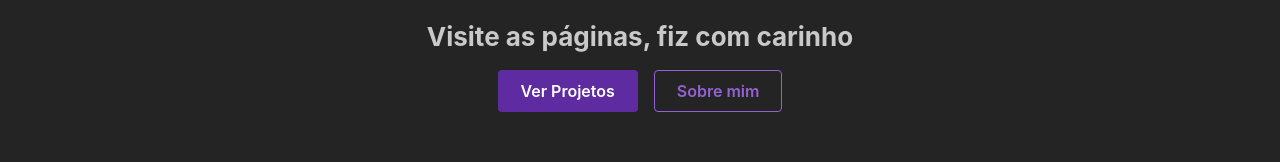
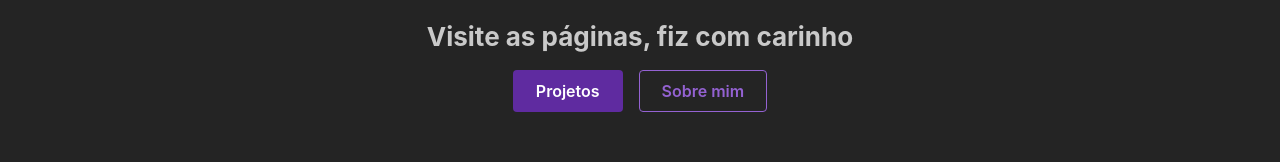
Before and after one commit to Carolinaribeirodacol/portfolio, a Next.js app in the folder frontend/: page / in a window 1280 px wide. Shown: the part 291-453 px from the top of the page. Built offline with nearby package versions, Linux system fonts and the light colour scheme; no server answers.

Commit message:
style: ajustes visuais

```diff
--- a/frontend/components/HeaderMenu.tsx
+++ b/frontend/components/HeaderMenu.tsx
@@ -1,5 +1,4 @@
 import {
-  Autocomplete,
   Burger,
   Drawer,
   Group,
@@ -8,7 +7,7 @@ import {
 import { useDisclosure } from "@mantine/hooks";
 import classes from "./HeaderSearch.module.css";
 import Link from "next/link";
-import { IconHome, IconSearch } from "@tabler/icons-react";
+import { IconHome } from "@tabler/icons-react";
 
 const links = [
   { link: "/about", label: "Sobre" },
@@ -19,7 +18,7 @@ export function HeaderMenu() {
   const [opened, { toggle, close }] = useDisclosure(false);
 
   const items = links.map((link) => (
-    <Link key={link.label} href={link.link} className={classes.link}>
+    <Link key={link.label} href={link.link} className={classes.link} onClick={close}>
       {link.label}
     </Link>
   ));
--- a/frontend/pages/index.tsx
+++ b/frontend/pages/index.tsx
@@ -14,6 +14,7 @@ import { Parallax } from "@gfazioli/mantine-parallax";
 
 import { useEffect, useState } from "react";
 import axios from "axios";
+import { useRouter } from "next/router";
 
 type Project = {
   id: number;
@@ -23,6 +24,7 @@ type Project = {
 
 export default function Home() {
   const [projects, setProjects] = useState<Project[]>([]);
+  const router = useRouter();
 
   useEffect(() => {
     const apiUrl = process.env.NEXT_PUBLIC_API_URL;
@@ -44,7 +46,7 @@ export default function Home() {
           </Text>
         </Parallax>
 
-        <Group>
+        <Group justify="center">
           <GithubButton size="md" />
 
           <LinkedinButton size="md" />
@@ -52,20 +54,21 @@ export default function Home() {
 
         <Space h="md" />
 
-        <Title order={2}>Visite as páginas, fiz com carinho</Title>
-        <Group>
-          <Button size="md" component="a" color="purple" href="/projects">
-            Ver Projetos
+        <Title order={2} ta="center">Visite as páginas, fiz com carinho</Title>
+
+        <Group justify="center">
+          <Button size="md" color="purple" onClick={() => router.push("/projects")}>
+            Projetos
           </Button>
 
-          <Button size="md" variant="outline" color="purple" component="a" href="/about">
+          <Button size="md" variant="outline" color="purple" onClick={() => router.push("/about")}>
             Sobre mim
           </Button>
         </Group>
 
         <Space h="md" />
 
-        <Title order={2}>Principais Tecnologias</Title>
+        <Title order={2} ta="center">Principais Tecnologias</Title>
         <Group>
           <IconBrandLaravel color="red" size={40} />
           <IconBrandVue color="green" size={40} />
@@ -75,7 +78,7 @@ export default function Home() {
 
         <Space h="md" />
 
-        <Title order={2}>Projetos em andamento</Title>
+        <Title order={2} ta="center">Projetos em andamento</Title>
         <ProjectsParallax projects={projects} />
       </Stack>
     </>
--- a/frontend/pages/projects/[id].tsx
+++ b/frontend/pages/projects/[id].tsx
@@ -14,10 +14,17 @@ import {
   Image,
   Center,
   Tooltip,
+  useMantineTheme,
 } from "@mantine/core";
 import { Carousel } from "@mantine/carousel";
+import { useMediaQuery } from '@mantine/hooks';
 
-import { IconBook, IconBrandGithub, IconPuzzle, IconWorld } from "@tabler/icons-react";
+import {
+  IconBook,
+  IconBrandGithub,
+  IconPuzzle,
+  IconWorld,
+} from "@tabler/icons-react";
 import { getProjectById } from "@/lib/laravel";
 import { iconMap } from "@/lib/iconMap";
 
@@ -42,6 +49,8 @@ type Project = {
 export default function ProjectDetails() {
   const router = useRouter();
   const { id } = router.query;
+  const theme = useMantineTheme();
+  const mobile = useMediaQuery(`(max-width: ${theme.breakpoints.sm})`);
 
   const [project, setProject] = useState<Project | null>(null);
   const [loading, setLoading] = useState(true);
@@ -82,7 +91,7 @@ export default function ProjectDetails() {
       <Card shadow="md" radius="md" p="lg" withBorder>
         <Card.Section>
           <Carousel
-            height={400}
+            height={mobile ? 140 : 400}
             emblaOptions={{
               loop: true,
               dragFree: false,
--- a/frontend/pages/projects/index.tsx
+++ b/frontend/pages/projects/index.tsx
@@ -4,7 +4,6 @@ import {
   Image,
   Text,
   Grid,
-  Button,
   Group,
   Title,
   Space,
@@ -75,6 +74,8 @@ export default function ProjectsPage() {
               padding="md"
               radius="md"
               withBorder
+              component="a"
+              href={`/projects/${project.id}` || "#"}
               style={{
                 height: "100%",
                 display: "flex",
@@ -111,18 +112,6 @@ export default function ProjectsPage() {
                 <Text size="sm" c="dimmed" lineClamp={3}>
                   {project.description}
                 </Text>
-
-                <Button
-                  component="a"
-                  href={`/projects/${project.id}` || "#"}
-                  color="purple"
-                  mt="auto"
-                  radius="md"
-                  rel="noopener noreferrer"
-                  target="_blank"
-                >
-                  Ver detalhes
-                </Button>
               </Stack>
             </Card>
           </Grid.Col>
```
